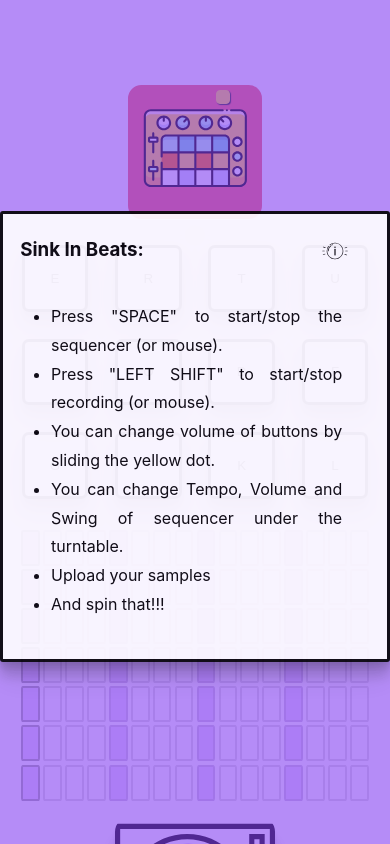
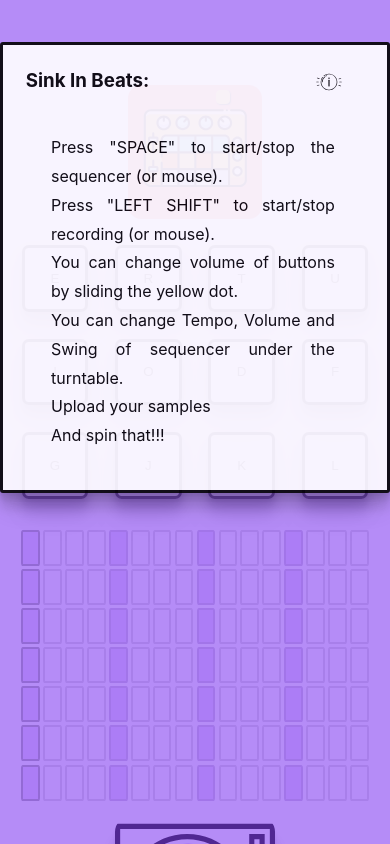
Before and after one commit to JakubJureczko/drum-seq, a React (Create React App) app: page / in a window 390 px wide. Both pictures are taken after a click on the button 194 px from the left and 197 px from the top of the page. Shown: the top 844 px of the page. Built offline with nearby package versions, Linux system fonts and the light colour scheme; no server answers.

Commit message:
animation info

```diff
--- a/src/components/ModInfo.css
+++ b/src/components/ModInfo.css
@@ -40,12 +40,12 @@
 }
 
 @media screen and (max-width: 760px) {
-  .modal {
-    margin: 2em auto;
+  .wrapper {
+    top: 5%;
   }
 }
 @media screen and (max-width: 400px) {
-  .modal {
+  .mod {
     background-image: none;
   }
 }
@@ -57,7 +57,7 @@
   display: flex;
   justify-content: space-between;
   align-items: flex-start;
-  width: 95%;
+  width: 92%;
   margin: 0 auto;
   padding-top: 1em;
 }
@@ -100,13 +100,12 @@
   display: flex;
   flex-wrap: wrap;
   justify-content: flex-start;
-  width: 90%;
+  width: 88%;
   line-height: 1.8em;
-
   padding-top: 0em;
   text-align: justify;
   padding-bottom: 1em;
 }
 .modbtn ul {
-
+  list-style: none;
 }
--- a/src/components/Modal.css
+++ b/src/components/Modal.css
@@ -40,8 +40,8 @@
 }
 
 @media screen and (max-width: 760px) {
-  .modal {
-    margin: 2em auto;
+  .modal-wrapper {
+  top: 5%;
   }
 }
 @media screen and (max-width: 400px) {
--- a/src/components/SampleBtn.css
+++ b/src/components/SampleBtn.css
@@ -62,7 +62,7 @@
   width: 4em;
   background-color: transparent;
   cursor: pointer;
-  transition: ease-in-out 0.5s;
+  transition: ease-in-out 1s;
 }
 
 .infobtn button:hover {
@@ -74,12 +74,18 @@
 }
 
 .infobtn button:focus {
-  opacity: 0.01;
+  opacity: 0.1;
   background-image: url("../assets/images/info6.svg");
   background-size: 60%;
+transition: 0.5s;
 
-  transform: translateY(2.5em);
 
+}
+
+@media screen and (max-width: 760px) {
+  .infobtn button:focus {
+    transform: none;
+  }
 }
 
 
```
